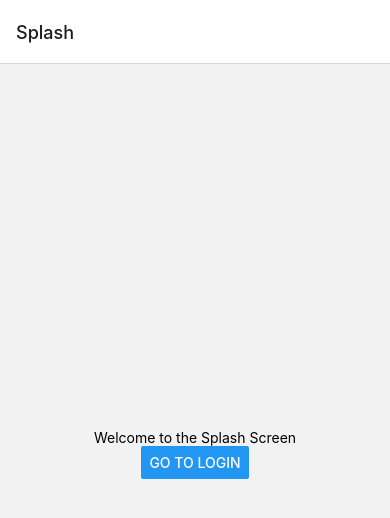
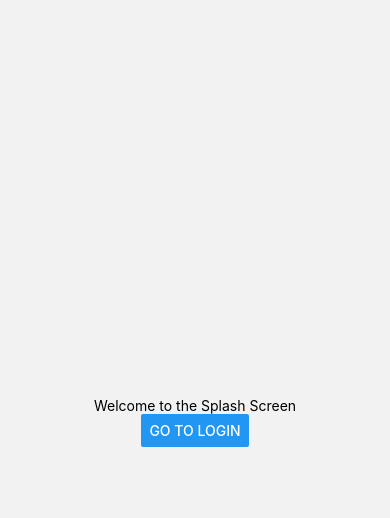
Before and after one commit to Fahadayyaz/Zyra, a React Native app: screen / in a window 390 px wide. Shown: the top 518 px of the page. Built offline with nearby package versions, Linux system fonts and the light colour scheme.

Commit message:
Update App.js

```diff
--- a/App.js
+++ b/App.js
@@ -12,9 +12,12 @@ export default function App() {
   return (
     <NavigationContainer>
       <StatusBar style="auto" />
-      <Stack.Navigator initialRouteName="Splash">
-        <Stack.Screen name="Splash" component={Splash} />
-        <Stack.Screen name="Login" component={Login} />
+      <Stack.Navigator
+        initialRouteName="splash"
+        screenOptions={{ headerShown: false }}
+      >
+        <Stack.Screen name="splash" component={Splash} />
+        <Stack.Screen name="login" component={Login} />
       </Stack.Navigator>
     </NavigationContainer>
   );
```
